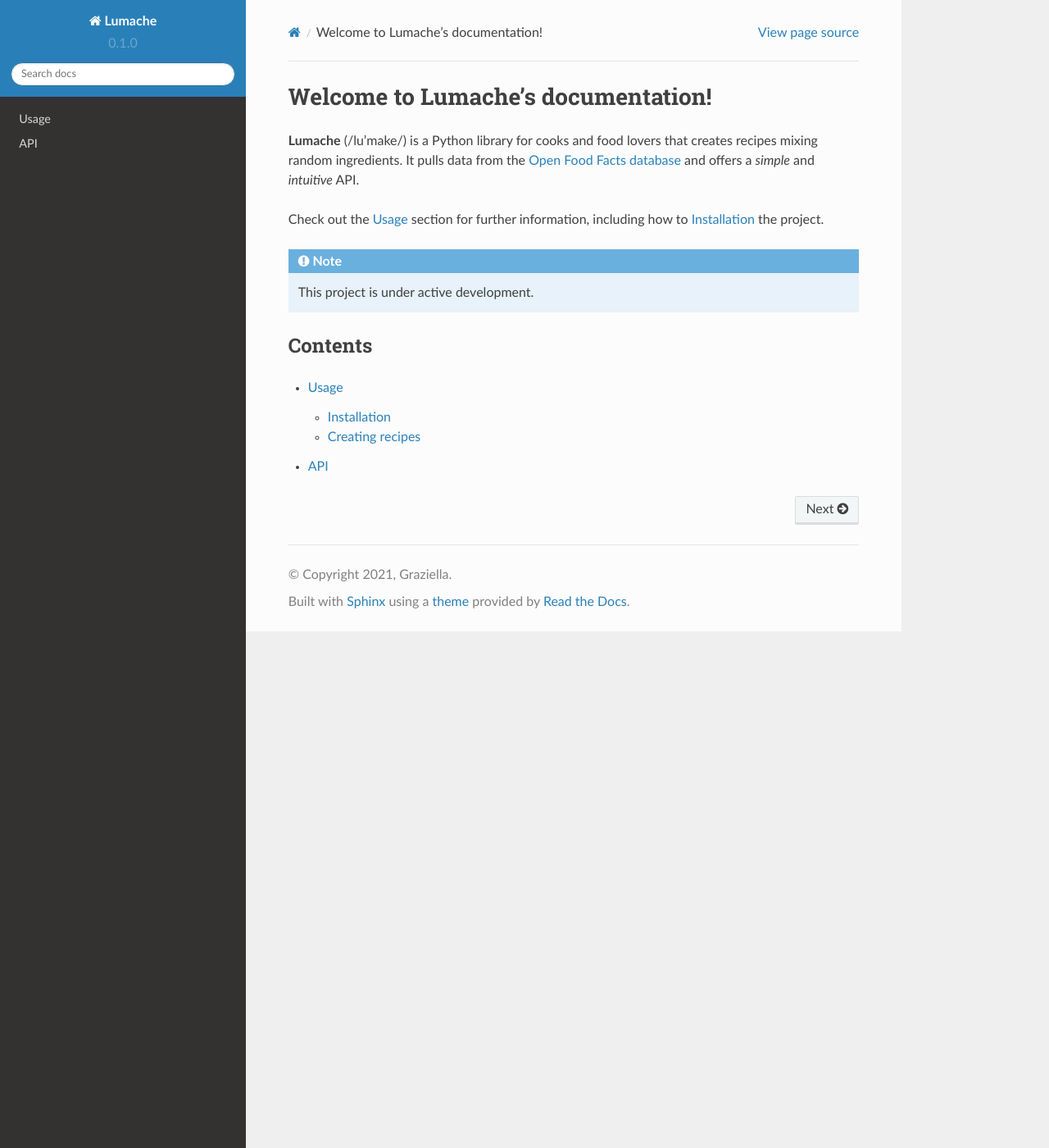
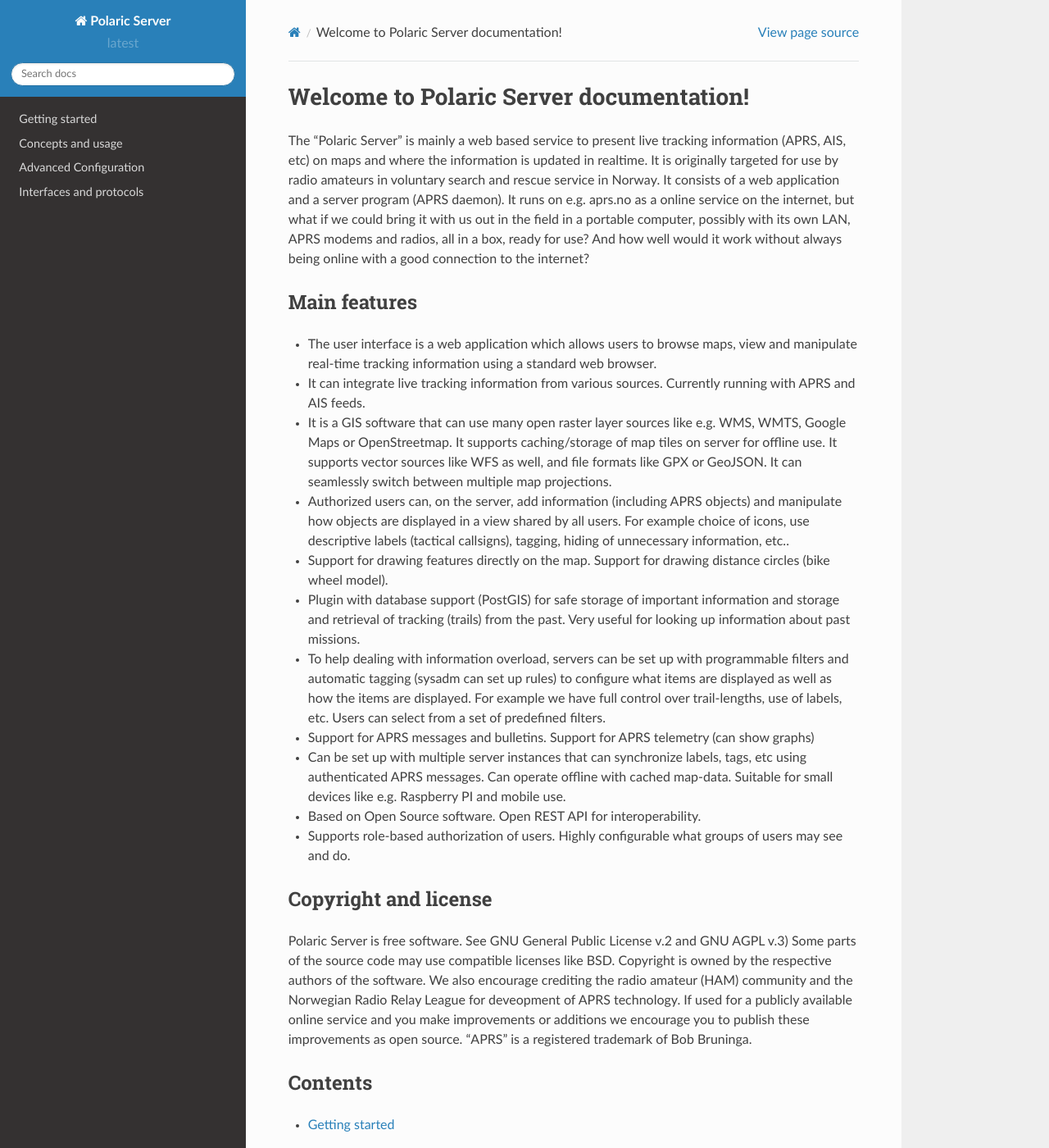
Before and after one commit to joakimsk/docs, a Sphinx documentation site: the page built from docs/source/index.rst, in a window 1280 px wide and 1400 px high. Shown: the whole window at 82% size. Built offline with Sphinx 7.4.7 and the Read the Docs theme 2.0.0, drawn with Linux system fonts in a browser that asks for light colours; some of the changed text lies outside the part shown.

Commit message:
check in documentation so far

```diff
--- a/docs/source/api.rst
+++ /dev/null
@@ -1,7 +0,0 @@
-API
-===
-
-.. autosummary::
-   :toctree: generated
-
-   lumache
--- a/docs/source/conf.py
+++ b/docs/source/conf.py
@@ -2,12 +2,12 @@
 
 # -- Project information
 
-project = 'Lumache'
-copyright = '2021, Graziella'
-author = 'Graziella'
+project = 'Polaric Server'
+copyright = '2023, LA7ECA Øyvind Hanssen'
+author = 'ohanssen@acm.org'
 
-release = '0.1'
-version = '0.1.0'
+release = 'latest'
+version = 'latest'
 
 # -- General configuration
 
--- /dev/null
+++ b/docs/source/config.rst
@@ -0,0 +1,8 @@
+
+Advanced Configuration
+----------------------
+
+.. toctree::
+
+    filterscript
+    configref
--- /dev/null
+++ b/docs/source/gettingstarted.rst
@@ -0,0 +1,8 @@
+
+Getting started
+===============
+
+.. toctree::
+
+   install
+   setup
--- a/docs/source/index.rst
+++ b/docs/source/index.rst
@@ -1,22 +1,45 @@
-Welcome to Lumache's documentation!
-===================================
+Welcome to Polaric Server documentation!
+========================================
 
-**Lumache** (/lu'make/) is a Python library for cooks and food lovers
-that creates recipes mixing random ingredients.
-It pulls data from the `Open Food Facts database <https://world.openfoodfacts.org/>`_
-and offers a *simple* and *intuitive* API.
+The "Polaric Server" is mainly a web based service to present live tracking information (APRS, AIS, etc) on maps and where the information is updated in realtime. It is originally targeted for use by radio amateurs in voluntary search and rescue service in Norway. It consists of a web application and a server program (APRS daemon). It runs on e.g. aprs.no as a online service on the internet, but what if we could bring it with us out in the field in a portable computer, possibly with its own LAN, APRS modems and radios, all in a box, ready for use? And how well would it work without always being online with a good connection to the internet?
 
-Check out the :doc:`usage` section for further information, including
-how to :ref:`installation` the project.
+Main features
+-------------
 
-.. note::
+* The user interface is a web application which allows users to browse maps, view and manipulate real-time tracking information using a standard web browser.
 
-   This project is under active development.
+* It can integrate live tracking information from various sources. Currently running with APRS and AIS feeds.
+
+* It is a GIS software that can use many open raster layer sources like e.g. WMS, WMTS, Google Maps or OpenStreetmap. It supports caching/storage of map tiles on server for offline use. It supports vector sources like WFS as well, and file formats like GPX or GeoJSON. It can seamlessly switch between multiple map projections.
+
+* Authorized users can, on the server, add information (including APRS objects) and manipulate how objects are displayed in a view shared by all users. For example choice of icons, use descriptive labels (tactical callsigns), tagging, hiding of unnecessary information, etc..
+
+* Support for drawing features directly on the map. Support for drawing distance circles (bike wheel model).
+
+* Plugin with database support (PostGIS) for safe storage of important information and storage and retrieval of tracking (trails) from the past. Very useful for looking up information about past missions.
+
+* To help dealing with information overload, servers can be set up with programmable filters and automatic tagging (sysadm can set up rules) to configure what items are displayed as well as how the items are displayed. For example we have full control over trail-lengths, use of labels, etc. Users can select from a set of predefined filters.
+
+* Support for APRS messages and bulletins. Support for APRS telemetry (can show graphs)
+
+* Can be set up with multiple server instances that can synchronize labels, tags, etc using authenticated APRS messages. Can operate offline with cached map-data. Suitable for small devices like e.g. Raspberry PI and mobile use.
+
+* Based on Open Source software. Open REST API for interoperability.
+
+* Supports role-based authorization of users. Highly configurable what groups of users may see and do.
+
+
+Copyright and license
+---------------------
+
+Polaric Server is free software. See GNU General Public License v.2 and GNU AGPL v.3) Some parts of the source code may use compatible licenses like BSD. Copyright is owned by the respective authors of the software. We also encourage crediting the radio amateur (HAM) community and the Norwegian Radio Relay League for deveopment of APRS technology. If used for a publicly available online service and you make improvements or additions we encourage you to publish these improvements as open source. “APRS” is a registered trademark of Bob Bruninga.
 
 Contents
 --------
 
 .. toctree::
 
+   gettingstarted
    usage
-   api
+   config
+   interface
--- /dev/null
+++ b/docs/source/install.rst
@@ -0,0 +1,102 @@
+
+Installing Polaric Server
+=========================
+
+*Polaric Server* (*aprsd*) runs on a fairly standard JVM platform and the client (*webapp2*) runs on a fairly standard webserver (Apache 2 is currently supported). Deb packages are available to allow easy installation on several Linux distributions. Though we support the Linux platform, it is probably not hard to port it to other Unix or Windows platforms.
+
+This is a description how to install the *Polaric Server* software on a Debian based Linux platform. It consists of two main components: The APRS daemon (polaric-aprsd) and the Web application (*polaric-webapp2*). In addition there may be plugins. If you are unknown to Linux and Apache system administration, I recommend exploring this a little before attempting to install Polaric Server or that you get help from a friend. If you plan to put up a server permanently on the internet, you should know what you are doing, i.e. you should have some basic knowledge on internet security and firewall setup. I assume you login as *'root'* to be able to perform the installation ('`sudo su`') or prefix commands with *'sudo'*.
+
+The packages should work on Debian Stable (bullseye) systems (or later). It should probably also work on 'unstable' or 'testing' as well as recent Debian based distros like Ubuntu, Mint, Raspbian, Armbian, etc. Windows 10/11 with Linux subsystem (With Debian or Ubuntu) should probably work as well though I haven't tested much. It is important that the computer on which to install Polaric Server has a clock with correct time. It is recommended to install a ntp client ('`apt install ntp`'). Polaric Server can alternatively use a GPS to adjust the host computer's clock.
+
+Debian Repository
+-----------------
+
+We offer DEB packages to help you install the software. To get started you first need to add a package repository. Do as follows (as root)::
+
+    echo "deb http://aprs.no/debian-rep binary-dev/">> /etc/apt/sources.list
+
+You will need to install my cryptographic public key (PGP) to verify the authenticity of repository and the packages. You may do the following. This means that you trust packages signed with my key::
+
+    apt-get install gnupg2 dirmngr
+    gpg --keyserver keys.openpgp.org --recv-keys 89E7229CFFD59B2F
+    gpg --export --armor 3E61003E24632585EB3DFE3D89E7229CFFD59B2F | apt-key add -
+
+To re-load metadata from the repositories type the command::
+
+    apt-get update
+
+Installing the APRS daemon
+--------------------------
+
+The APRS daemon (polaric-aprsd) is a server program that processes APRS data (from/to APRS-IS and/or TNC) and presents it to the web-application (or it may be set up as an igate). It can be run as a standalone application (e.g. as a igate) or function as a backend server for the web-application and can respond to HTTP requests and deliver XML-data or HTML pages::
+
+   apt-get install polaric-aprsd
+
+The program will be installed and started automatically. To check that it works, take a look at the log file::
+
+   tail -f /var/log/polaric/aprsd.log
+
+If things are ok, you will see new APRS messages arrive. Type q to quit.
+
+You should now configure the server with your callsign and you should also review other configuration parameters like the aprs-is server, passcode, etc.. There is a web-interface for basic configuration. By default, it runs on port 8081. Start your web-browser and type in the url:
+
+`http://<hostname>:8081/config_menu` or if the server runs on the same computer: http://localhost:8081/config_menu You will be prompted for a username and a password. The package initially comes with an admin-user ('admin') with password 'polaric'. You should of course change the password. The configuration you usually need to do can be done through this web interface. It covers the most important settings. There are also some setting (for more advanced users) that can by changed manually by editing the file: `/etc/polaric-aprsd/server.ini` .
+
+For all details, see the configuration reference. Note that configuration through the web interface overrides the manual config in the server.ini file which then can be viewed as default settings.
+
+The server can be restarted through the web config interface or by issuing the command::
+
+    polaric-restart
+
+Installing the web-application
+------------------------------
+
+Webapp2 is the new client software. Source code is on https://github.com/PolaricServer/webapp2. The Debian package installs this automatically assuming that an aprsd instance is running on the same machine. It is possible to install it without aprsd (for advanced users). You can install the web-application component as follows::
+
+    apt-get install polaric-webapp2
+
+And you will get a basic installation with OSM (OpenStreetMap) and Norwegian maps. It connects to a local aprsd through port 8081. If you don't install the aprsd, the backend connection will simply fail. You may configure it to use a server at another location if you want to. It also installs mapcache (a plugin for Apache webserver) to cache map-tiles. It depends on the Apache Webserver and will configure it for this application.
+
+By default the webapp can be accessed through http://hostname/aprs where hostname is the ip adress or host name of the machine it is running on. If it is on your own computer, localhost or 127.0.0.1 should do.
+
+You can log in as 'admin' using this web-interface. Then you have access to configuration and user-management of the system.
+
+Configuring the webapp
+----------------------
+
+The following file is important. Review it and edit if necessary. Here you may change setup of backend-server, map-layers, default map views and filters: It is a Javascript file which is run on clients, but even if you don't know Javascript very well, it should be fairly self-explanatory wrt. the most important configuration options::
+
+    /etc/polaric-webapp2/config.js
+
+The server runs a mapcache instance. It is configured in the following file (See mapcache documentation and the explanations in the file itself for more info)::
+
+    /etc/polaric-webapp2/mapcache.xml
+
+To change the Apache webserver setup for the application, you may edit::
+
+    /etc/apache2/sites-enabled/aprs.conf
+
+
+Installing plugins
+------------------
+
+Plugins are optional and easy to install. Plugins with available deb packages are:
+
+ * **polaric-db-plugin**. It uses a PostgreSQL database for storage and search. It can store APRS traffic
+   to generate historical trails, it can store user-data, etc. It comes with a scripts to help installing
+   and configuring the database, but it may need some additional configuration.
+ * **polaric-ais-plugin**. It implements integration of AIS datastream (over TCP). It depends on polaric-aprsd.
+
+
+Making it a public service
+--------------------------
+
+If you want to have a permanently publicly available online instance on the internet (like aprs.no) you should know what you are doing. The server should be secured properly and configured to be reachable from the internet.
+
+What to consider:
+
+* Where to run the server. In a data center? How to secure it, run it in a DMZ?
+* Domain name? Virtual host setup?
+* Secure the webserver using TLS/SSL. Then you will need certificates for your domain. Consider if you want to force the users to use https always or when logging in to avoid that passwords or other sensitive information is sent in clear.
+* The backend (aprsd) by default uses a special port (8081). I recommend to set up the webserver as a proxy for this. This can easily be done with Apache for both REST API and websocket connections.
+* You may need to set up some redirects and URL rewrites to make it work smoothly.
--- /dev/null
+++ b/docs/source/interface.rst
@@ -0,0 +1,8 @@
+
+Interfaces and protocols
+========================
+
+.. toctree::
+
+   remotectl
+   restapi
--- /dev/null
+++ b/docs/source/restapi.rst
@@ -0,0 +1,5 @@
+
+REST API
+========
+
+tbd
```
Also changed, not shown: docs/source/configref.rst (added, +70 -0 lines), docs/source/filterscript.rst (added, +148 -0 lines), docs/source/remotectl.rst (added, +42 -0 lines), docs/source/setup.rst (added, +62 -0 lines), docs/source/usage.rst (+52 -21 lines), docs/source/img/sc1.png (added), docs/source/img/sc2.png (added), docs/source/img/sc3.png (added).
